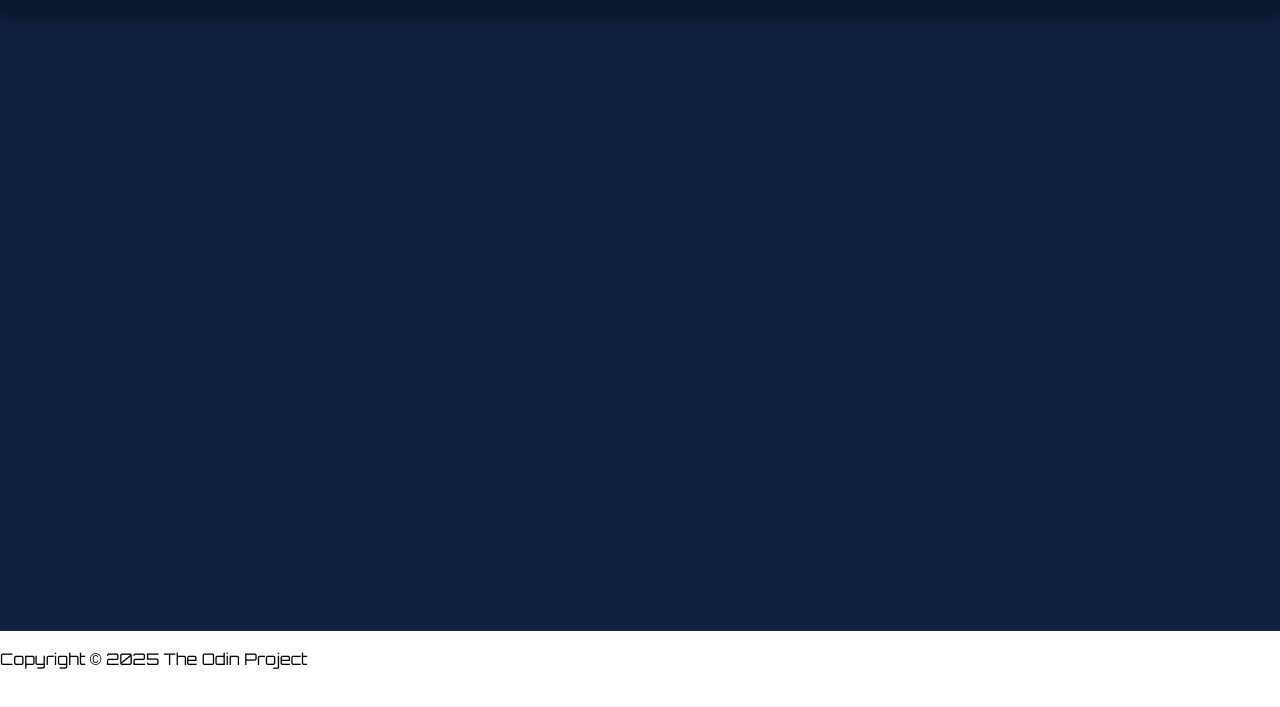
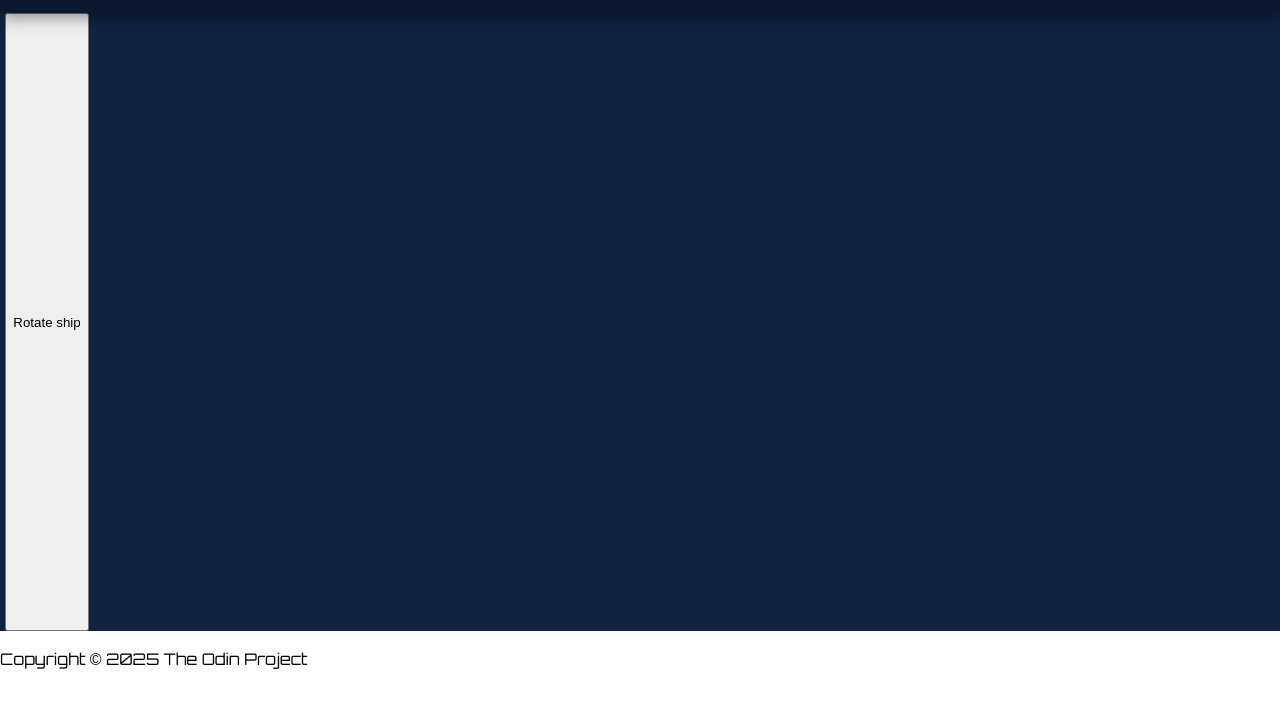
Before and after one commit to pawelgawron3/odin-battleship, a website built with webpack: page src/template.html in a window 1280 px wide. Shown: the part 67-774 px from the top of the page. Built offline with nearby package versions, Linux system fonts and the light colour scheme.

Commit message:
Add button element for rotating the ship

```diff
--- a/src/template.html
+++ b/src/template.html
@@ -15,6 +15,7 @@
   <body>
     <header><p>Battleship</p></header>
     <main>
+      <button id="rotateShip">Rotate ship</button>
       <div id="userGrid"></div>
       <div id="computerGrid"></div>
     </main>
```
